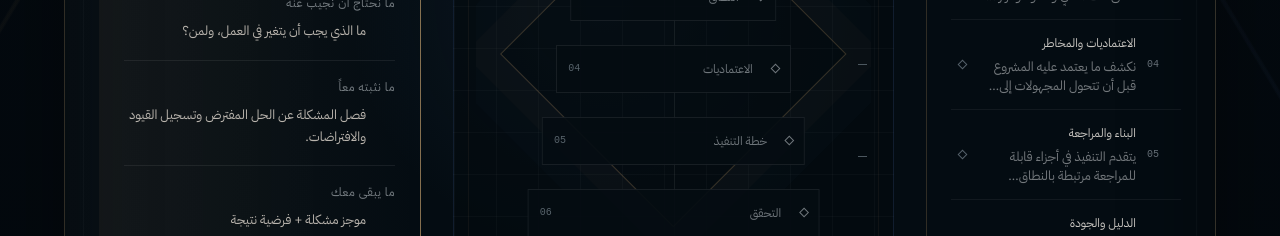
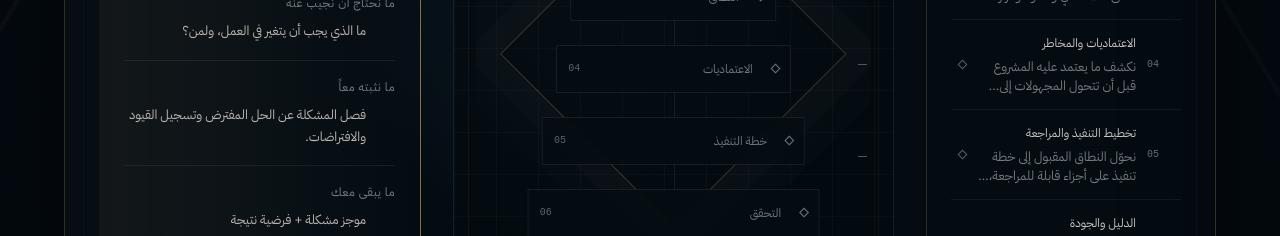
Before and after one commit to hamad933/GS-2, a React (Vite) app: page /how-we-work in a window 1280 px wide. Shown: the part 1260-1496 px from the top of the page. Built offline with nearby package versions, Linux system fonts and the light colour scheme.

Commit message:
fix(how-we-work): move implementation behind start decision

```diff
--- a/src/data/how-we-work/method.ts
+++ b/src/data/how-we-work/method.ts
@@ -77,20 +77,20 @@ export const methodStages: MethodStage[] = [
     question: { ar: 'ما الذي لا نملكه أو لا نتحكم فيه بالكامل؟', en: 'What do we not own or fully control?' },
     control: { ar: 'ربط كل اعتماد بقرار أو تحقق أو مسار تخفيف، دون افتراض الجاهزية.', en: 'Tie every dependency to a decision, verification, or mitigation path without assuming readiness.' },
     output: { ar: 'سجل اعتماديات ومخاطر ومجهولات', en: 'Dependency, risk, and unknowns register' },
-    decision: { ar: 'ما الذي يمنع البناء، وما الذي يمكن عزله أو اختباره مبكراً؟', en: 'What blocks build, and what can be isolated or tested early?' },
+    decision: { ar: 'ما الذي يجب حسمه قبل قرار البدء، وما الذي يمكن عزله أو التحقق منه مبكراً؟', en: 'What must be resolved before a start decision, and what can be isolated or verified early?' },
   },
   {
     id: 'build',
     index: '05',
-    title: { ar: 'البناء والمراجعة', en: 'Build & Review' },
+    title: { ar: 'تخطيط التنفيذ والمراجعة', en: 'Implementation Planning & Review' },
     summary: {
-      ar: 'يتقدم التنفيذ في أجزاء قابلة للمراجعة مرتبطة بالنطاق والقرارات، بلا وعود زمنية مصطنعة.',
-      en: 'Implementation progresses in reviewable increments tied to scope and decisions, without invented delivery promises.',
+      ar: 'نحوّل النطاق المقبول إلى خطة تنفيذ على أجزاء قابلة للمراجعة، لكن التنفيذ نفسه لا يبدأ داخل هذه الرحلة وقبل قرار بدء منفصل.',
+      en: 'Turn accepted scope into a plan of reviewable delivery increments, while implementation itself does not begin in this journey or before a separate start decision.',
     },
-    question: { ar: 'ما أصغر تقدم متماسك يمكن فحصه واتخاذ قرار حوله؟', en: 'What is the smallest coherent progress unit that can be inspected and decided on?' },
-    control: { ar: 'مراجعات مرحلية، أثر قرار واضح، ومنع التوسع الصامت.', en: 'Staged reviews, explicit decision trace, and prevention of silent scope growth.' },
-    output: { ar: 'تقدم قابل للمراجعة + سجل قرار', en: 'Reviewable increment + decision record' },
-    decision: { ar: 'هل يطابق الجزء المنفذ النطاق المقبول قبل مواصلة البناء؟', en: 'Does the implemented increment match accepted scope before build continues?' },
+    question: { ar: 'ما أصغر جزء متماسك نخطط لمراجعته إذا صدر قرار البدء؟', en: 'What is the smallest coherent increment we would plan to review if a start decision is made?' },
+    control: { ar: 'تخطيط مراجعات مرحلية وأثر قرار واضح ومنع التوسع الصامت، دون اعتبار الخطة إذناً بالتنفيذ.', en: 'Plan staged reviews, explicit decision trace, and prevention of silent scope growth without treating the plan as permission to implement.' },
+    output: { ar: 'خطة تنفيذ قابلة للمراجعة + سجل قرار', en: 'Reviewable implementation plan + decision record' },
+    decision: { ar: 'هل ترتبط الخطة بالنطاق المقبول دون أن تضيف التزاماً أو بدءاً تلقائياً؟', en: 'Does the plan map to accepted scope without adding a commitment or automatic start?' },
   },
   {
     id: 'quality',
@@ -110,13 +110,13 @@ export const methodStages: MethodStage[] = [
     index: '07',
     title: { ar: 'من القرار إلى المشروع', en: 'Decision-to-Project Transition' },
     summary: {
-      ar: 'نحوّل قرار GS الموجّه إلى مدخلات تأسيس مشروع ونطاق يمكن مراجعته قبل البدء.',
-      en: 'Turn the guided GS decision into project-bootstrap and scope inputs that can be reviewed before work starts.',
+      ar: 'نحوّل قرار GS الموجّه إلى مدخلات تأسيس مشروع ونطاق يمكن مراجعته قبل أي بدء منفصل.',
+      en: 'Turn the guided GS decision into project-bootstrap and scope inputs that can be reviewed before any separate start.',
     },
-    question: { ar: 'هل القرار قابل للتسليم كمدخل منظم لفريق المشروع؟', en: 'Can the decision be handed over as structured project input?' },
-    control: { ar: 'تثبيت السياق والنطاق والقرارات والاعتماديات والدليل المطلوب دون اعتبارها عقداً تلقائياً.', en: 'Package context, scope, decisions, dependencies, and required evidence without treating it as an automatic contract.' },
+    question: { ar: 'هل القرار قابل للتسليم كمدخل منظم لقرار بدء مستقل؟', en: 'Can the decision be handed over as structured input for an independent start decision?' },
+    control: { ar: 'تثبيت السياق والنطاق والقرارات والاعتماديات والدليل المطلوب دون اعتبارها عقداً أو إذناً تلقائياً بالبدء.', en: 'Package context, scope, decisions, dependencies, and required evidence without treating them as an automatic contract or permission to start.' },
     output: { ar: 'حزمة تأسيس + خط أساس نطاق للمراجعة', en: 'Bootstrap pack + reviewable scope baseline' },
-    decision: { ar: 'هل يملك الطرفان مدخلاً واحداً واضحاً لقرار بدء منفصل؟', en: 'Do both sides share one clear input for a separate start decision?' },
+    decision: { ar: 'هل يملك الطرفان مدخلاً واحداً واضحاً لاتخاذ قرار البدء المنفصل؟', en: 'Do both sides share one clear input for the separate start decision?' },
   },
 ];
 
```
